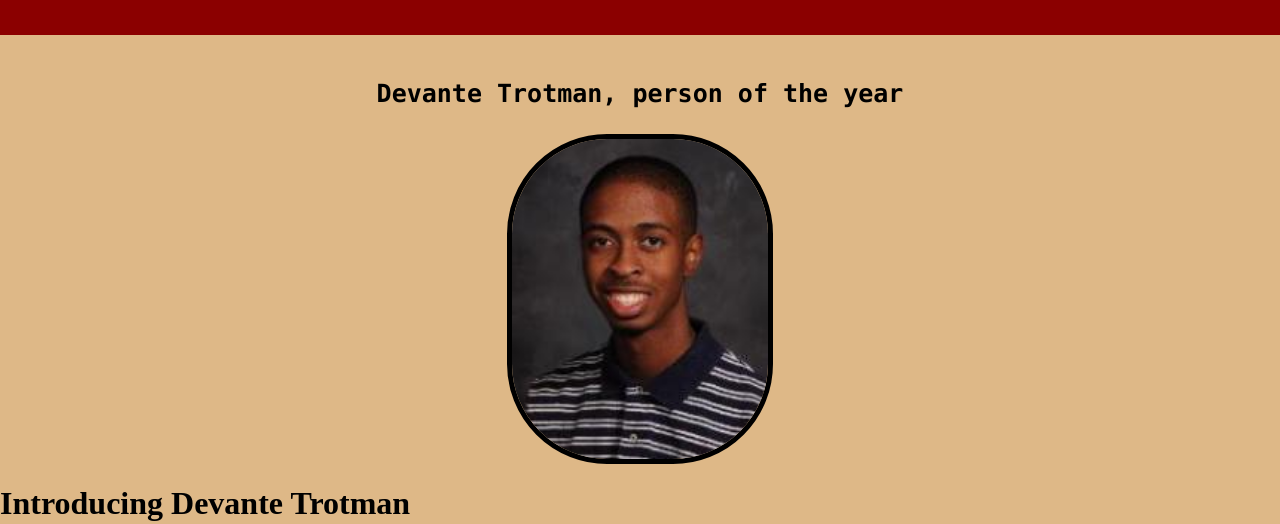
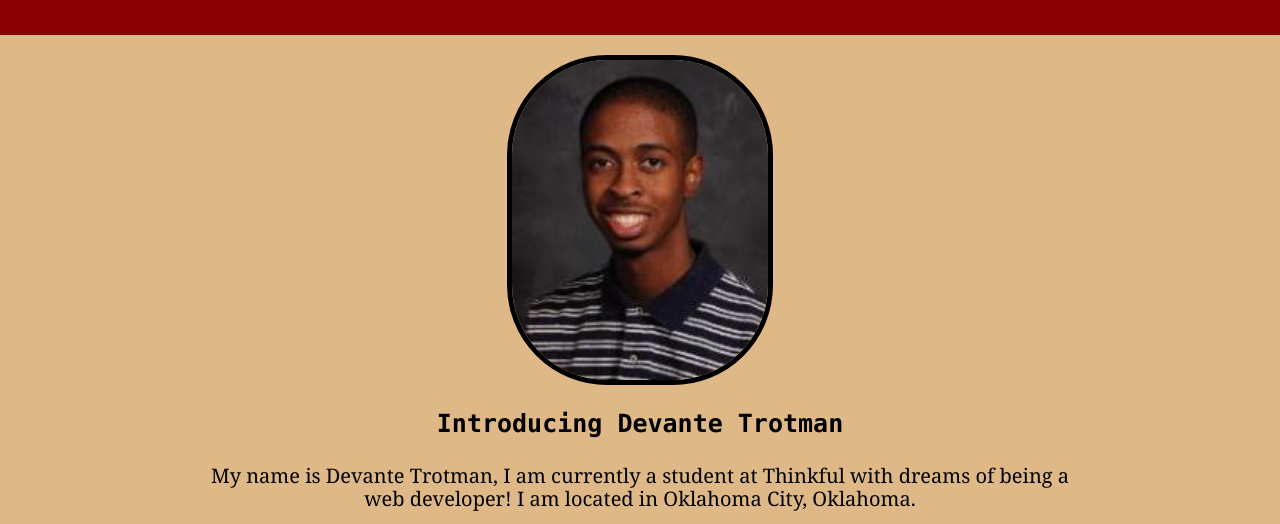
Before and after one commit to devantetrotman/devantetrotman.github.io, a plain HTML site: page index.html in a window 1280 px wide. Shown: the part 276-800 px from the top of the page. Drawn offline with nearby package versions, Linux system fonts and the light colour scheme.

Commit message:
Removes deliberate accessibility problems

```diff
--- a/index.html
+++ b/index.html
@@ -21,10 +21,9 @@
                                                               <!--Intro Section -->
       <main>
           <article>
-	      <h3>Devante Trotman, person of the year</h3>
               <section>
         <img id="intro" src="Photograph.jpg" alt="Devante's Picture"/>
-        <h1>Introducing Devante Trotman</h1>
+        <h3>Introducing Devante Trotman</h3>
           <p>My name is Devante Trotman, I am currently a student at Thinkful with dreams of being a web developer!
              I am located in Oklahoma City, Oklahoma.</p>
           <p>Things I look forward to in my Web Development career are:</p>
```
